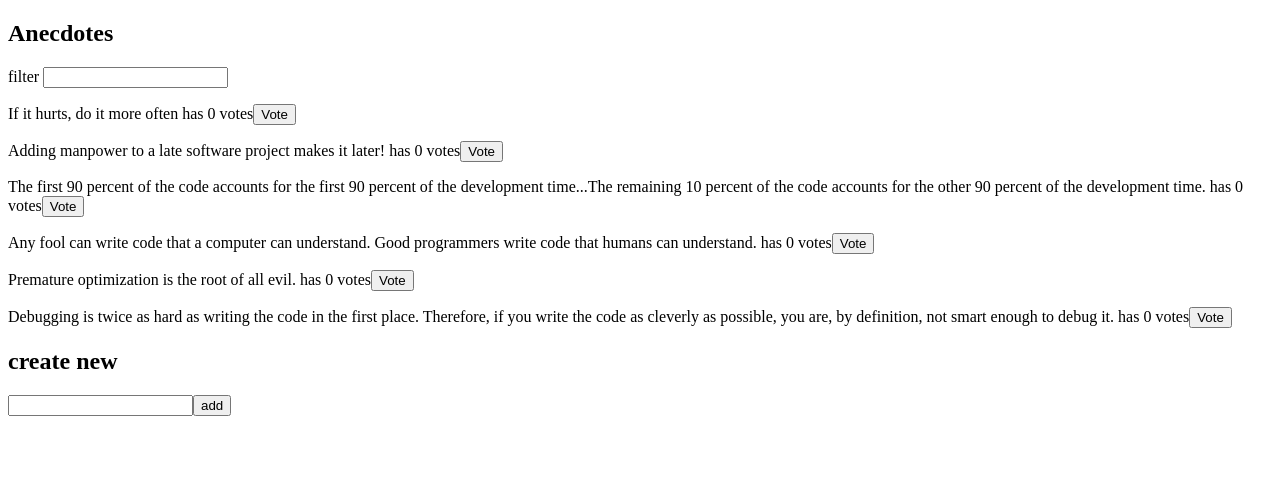
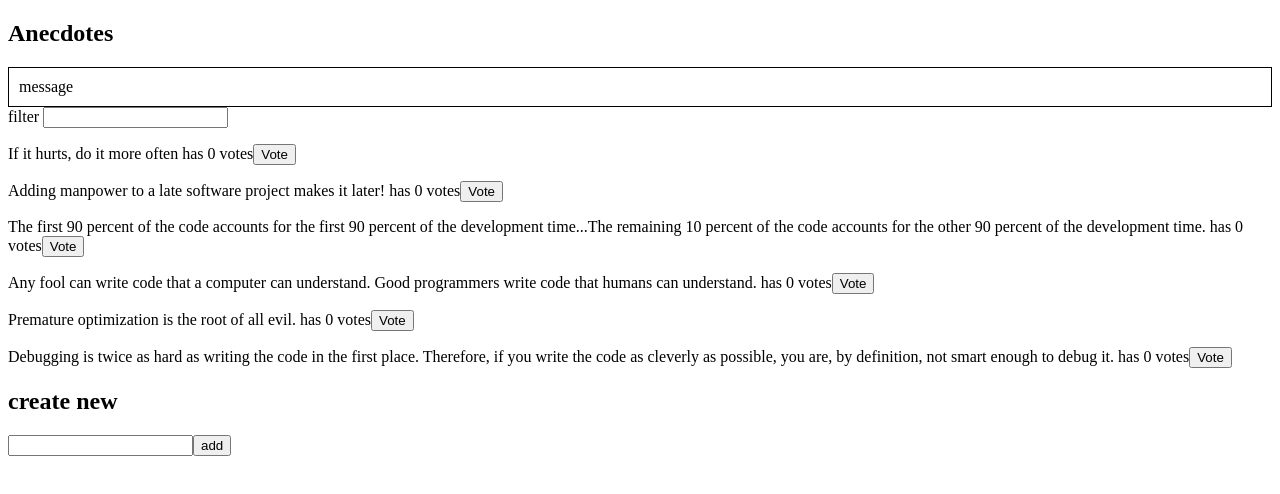
Before and after one commit to elvis-visi/FSO, a React (Vite) app in the folder redux-anecdotes/: page / in a window 1280 px wide. Shown: the top 494 px of the page. Built offline with nearby package versions, Linux system fonts and the light colour scheme.

Commit message:
Added message reducer

```diff
--- a/redux-anecdotes/src/App.jsx
+++ b/redux-anecdotes/src/App.jsx
@@ -1,11 +1,13 @@
 import AnecdoteForm from './components/AnecdoteForm'
 import AnecdoteList from './components/AnecdoteList'
 import Filter from './components/Filter'
+import Notification from './components/Notification'
 
 const App = () => {
   return (
     <div>
       <h2>Anecdotes</h2>
+      <Notification />
       <Filter/>
       <AnecdoteList/>
       <h2>create new</h2>
--- a/redux-anecdotes/src/components/Notification.js
+++ b/redux-anecdotes/src/components/Notification.jsx
@@ -1,4 +1,9 @@
+import { useSelector } from 'react-redux'
+
 const Notification = () => {
+
+  const notification = useSelector(state => state.message)
+
   const style = {
     border: 'solid',
     padding: 10,
@@ -6,7 +11,7 @@
   }
   return (
     <div style={style}>
-      render here notification...
+      {notification}
     </div>
   )
 }
--- a/redux-anecdotes/src/main.jsx
+++ b/redux-anecdotes/src/main.jsx
@@ -5,15 +5,18 @@
 import { configureStore } from '@reduxjs/toolkit'
 import filterReducer from './reducers/filterReducer'
 import anecdotesReducer from './reducers/anecdoteReducer'
+import messageReducer from './reducers/messageReducer'
 
 
 const store = configureStore({
   reducer: {
     anecdotes: anecdotesReducer,
-    filter: filterReducer
+    filter: filterReducer,
+    message:messageReducer
   }
 })
 console.log(store.getState())
+
 
 ReactDOM.createRoot(document.getElementById('root')).render(
   <Provider store={store}>
--- /dev/null
+++ b/redux-anecdotes/src/reducers/messageReducer.js
@@ -0,0 +1,17 @@
+import { createSlice } from '@reduxjs/toolkit'
+
+const initialState = 'message'
+
+const messageSlice = createSlice({
+    name:'message',
+    initialState,
+    reducers:{
+        createMessage(state,action){
+            return action.payload
+        }
+    }
+
+})
+
+export const {createMessage} = messageSlice.actions
+export default messageSlice.reducer
```
